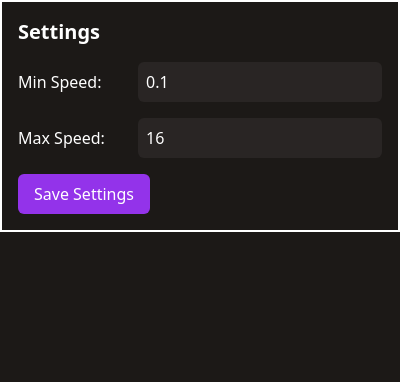
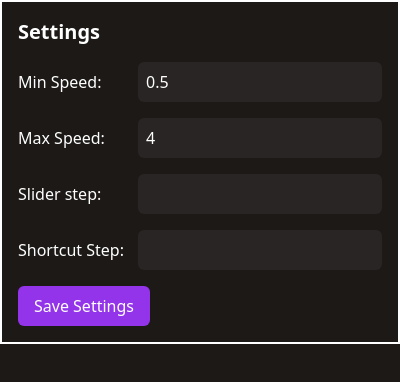
Before and after one commit to thecodeofdaniel/UdemySpeedup, a browser extension: page src/popup/settings.html in a window 400 px wide. Drawn offline with nearby package versions, Linux system fonts and the light colour scheme; files that its build step writes are made by us from their sources.

Commit message:
Add UI options for slider and shortcut step

```diff
--- a/src/popup/js/settings.js
+++ b/src/popup/js/settings.js
@@ -1,32 +1,33 @@
 document.addEventListener('DOMContentLoaded', () => {
-  const minSpeedInput = document.getElementById('minSpeed');
-  const maxSpeedInput = document.getElementById('maxSpeed');
-  const saveButton = document.getElementById('saveSettings');
+  const minSpeedInputElem = document.getElementById('minSpeed');
+  const maxSpeedInputElem = document.getElementById('maxSpeed');
+  const saveButtonElem = document.getElementById('saveSettings');
 
-  // Load current settings
+  // Load current settings to inputs
   browser.storage.local.get([MIN_SPEED_KEY, MAX_SPEED_KEY]).then((result) => {
-    minSpeedInput.value = result.minSpeed || 0.1;
-    maxSpeedInput.value = result.maxSpeed || 16;
+    minSpeedInputElem.value = result[MIN_SPEED_KEY] || 0.5;
+    maxSpeedInputElem.value = result[MAX_SPEED_KEY] || 4;
   });
 
-  // Save settings
-  saveButton.addEventListener('click', () => {
-    const minSpeed = parseFloat(minSpeedInput.value);
-    const maxSpeed = parseFloat(maxSpeedInput.value);
+  // Save settings if valid
+  saveButtonElem.addEventListener('click', () => {
+    const minSpeed = parseFloat(minSpeedInputElem.value);
+    const maxSpeed = parseFloat(maxSpeedInputElem.value);
 
-    if (minSpeed >= 0.1 && maxSpeed <= 16 && minSpeed < maxSpeed) {
-      // browser.storage.local.set({ minSpeed, maxSpeed }).then(() => {
-      //   alert('Settings saved successfully!');
-      //   window.close();
-      // });
+    if (
+      minSpeed &&
+      maxSpeed &&
+      minSpeed >= 0.0625 &&
+      maxSpeed <= 16 &&
+      minSpeed < maxSpeed
+    ) {
       LSset(MIN_SPEED_KEY, minSpeed);
       LSset(MAX_SPEED_KEY, maxSpeed);
-
       alert('Settings saved successfully!');
-      console.log('minSpeed:', minSpeed);
-      console.log('maxSpeed:', maxSpeed);
     } else {
-      alert('Invalid input. Please ensure min speed is less than max speed and both are between 0.1 and 16.');
+      alert(
+        'Invalid input. Please ensure min speed is less than max speed and both are between 0.0625 and 16.',
+      );
     }
   });
 });
--- a/src/popup/settings.html
+++ b/src/popup/settings.html
@@ -8,15 +8,13 @@
   </head>
   <body class="border-2 border-white bg-stone-900 p-4">
     <h1 class="mb-4 text-xl font-bold">Settings</h1>
+    <main class="grid gap-4">
       <section class="grid gap-4">
         <div class="grid grid-cols-[7rem_1fr] items-center gap-2">
           <label for="minSpeed" class="font-medium">Min Speed:</label>
           <input
             id="minSpeed"
-          type="number"
-          min="0.1"
-          max="16"
-          step="0.1"
+            type="text"
             class="w-full rounded-md bg-stone-800 p-2 text-white"
           />
         </div>
@@ -24,17 +22,34 @@
           <label for="maxSpeed" class="font-medium">Max Speed:</label>
           <input
             id="maxSpeed"
-          type="number"
-          min="0.1"
-          max="16"
-          step="0.1"
+            type="text"
             class="w-full rounded-md bg-stone-800 p-2 text-white"
           />
         </div>
       </section>
+      <section class="grid gap-4">
+        <div class="grid grid-cols-[7rem_1fr] items-center gap-2">
+          <label for="minSpeed" class="font-medium">Slider step:</label>
+          <input
+            id="sliderStep"
+            type="text"
+            class="w-full rounded-md bg-stone-800 p-2 text-white"
+          />
+        </div>
+        <div class="grid grid-cols-[7rem_1fr] items-center gap-2">
+          <label for="maxSpeed" class="font-medium">Shortcut Step:</label>
+          <input
+            id="shortcutStep"
+            type="text"
+            class="w-full rounded-md bg-stone-800 p-2 text-white"
+          />
+        </div>
+      </section>
+    </main>
+
     <button
       id="saveSettings"
-      class="mt-4 rounded-md bg-purple-600 px-4 py-2 text-white hover:bg-purple-700"
+      class="mt-4 rounded-md bg-purple-600 px-4 py-2 text-center text-white hover:bg-purple-700"
     >
       Save Settings
     </button>
```
Lines whose indentation alone changed are shown as unchanged.
